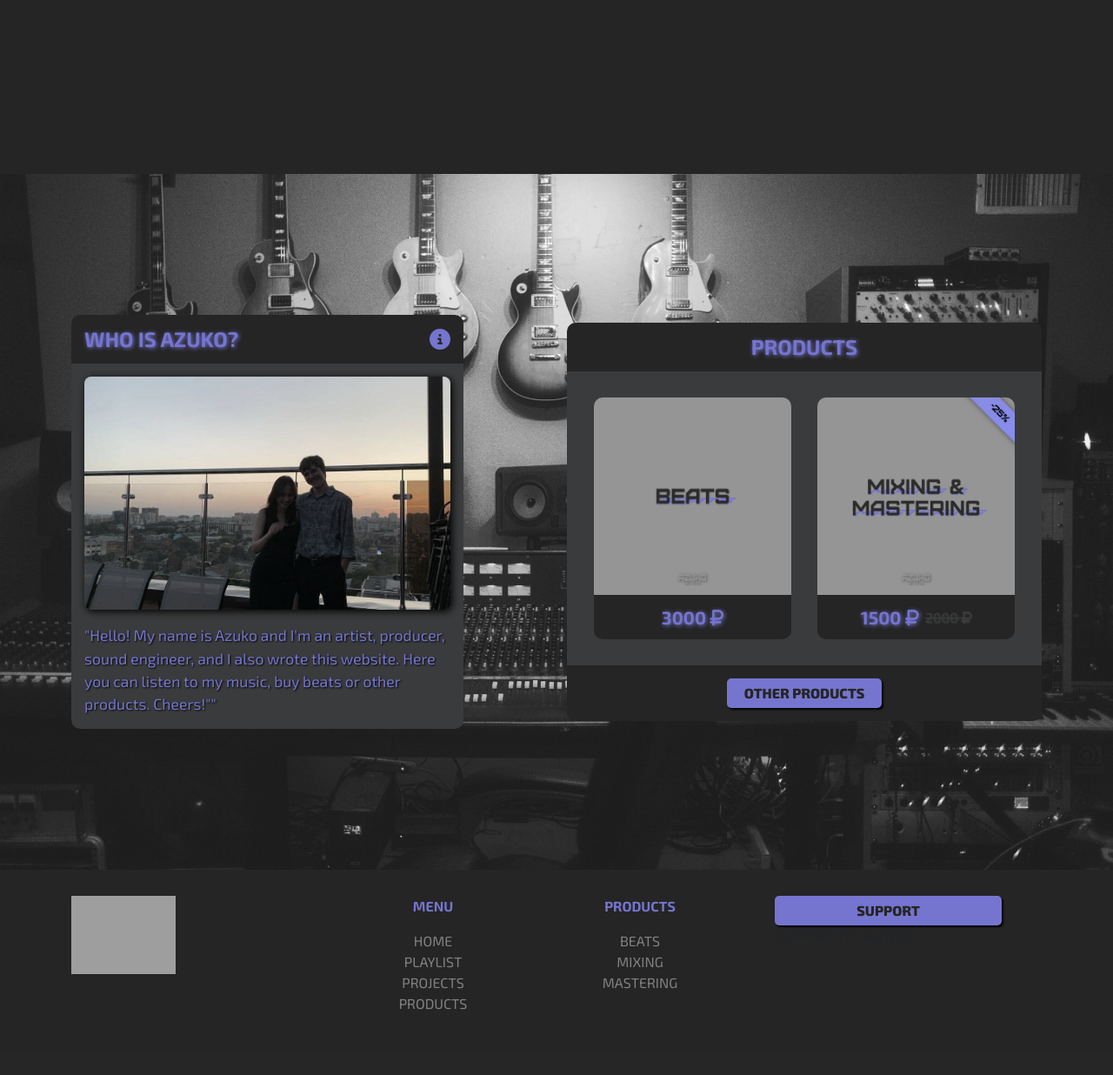
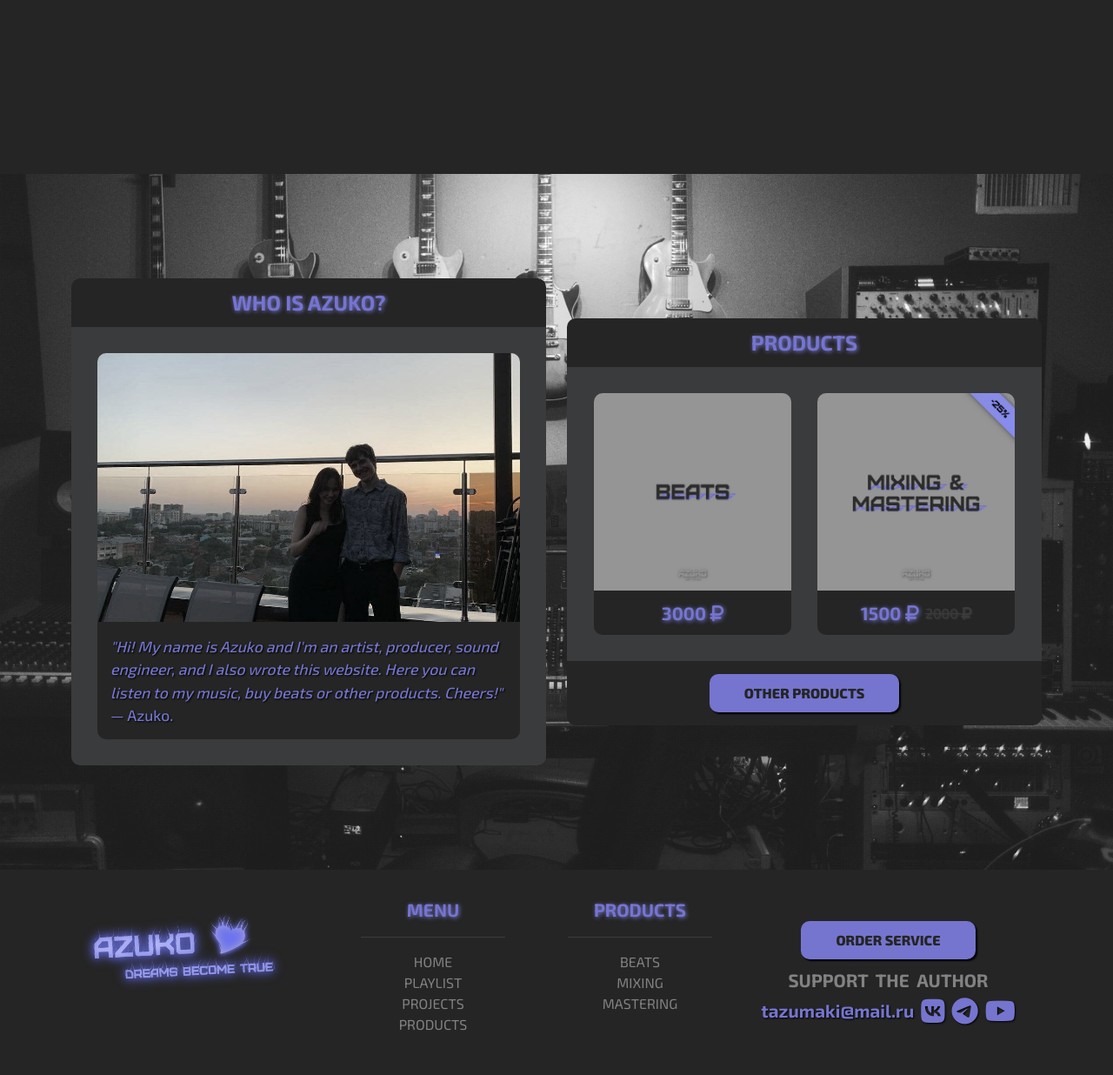
Before and after one commit to AzukoTazumaki/Azuko, a FastAPI app: page / in a window 1280 px wide. Shown: the part 1800-3036 px from the top of the page at 87% size. Before the commit the page ends 2961 px from the top, so only its background shows below. Run offline with FastAPI, Linux system fonts and the light colour scheme; some libraries are stand-ins or nearby versions; grey boxes are pictures that could not be loaded.

Commit message:
FastApi site v1.0.4 (upd visual 3)

```diff
--- a/static/css/style.css
+++ b/static/css/style.css
@@ -26,6 +26,9 @@
 .nav_container {
     background-color: var(--dark-gray-rgb);
     border-radius: 10px;
+    box-shadow:
+        3px -3px 10px rgba(30, 30, 30, .5),
+        -3px 3px 10px rgba(30, 30, 30, .5);
     transition: .3s;
 }
 
@@ -65,10 +68,15 @@
     padding: 30px;
 }
 
+footer hr {
+    color: rgb(130, 130, 130);
+}
+
 .footer_title {
     color: var(--periwinkle-purple-rgb);
+    text-shadow: 1px 1px 5px var(--periwinkle-purple-rgb);
     font-weight: bold;
-    font-size: 1em;
+    font-size: 1.3em;
     text-align: center;
 }
 
@@ -90,6 +98,24 @@
     padding: 0;
 }
 
+.support_description, .contacts {
+    color: rgb(130, 130, 130);
+    font-weight: 700;
+    font-size: 1.3em;
+    text-align: center;
+}
+
+.contacts a {
+    text-decoration: none;
+    color: var(--periwinkle-purple-rgb);
+    text-shadow: var(--black-shadow);
+    transition: .3s;
+}
+
+.contacts a:hover {
+    color: var(--periwinkle-purple-rgb-deep);
+}
+
 /* ————————————————————————————————————————————————— BACKGROUND ————————————————————————————————————————————————— */
 
 .main-1 {
@@ -108,6 +134,7 @@
 .main-3 {
     height: 100dvh;
     background-image: url(../images/bg_main/bg_main_3.jpg);
+    backdrop-filter: blur(4px);
 }
 
 /* ————————————————————————————————————————————————— MAIN 2 ————————————————————————————————————————————————— */
@@ -157,16 +184,16 @@
 
 .who_is_azuko {
     background-color: var(--dark-gray-rgb);
-    padding: 15px;
+    padding: 30px;
     border-bottom-left-radius: 10px;
     border-bottom-right-radius: 10px;
     color: var(--periwinkle-purple-rgb);
 }
 
 .who_is_azuko .who_is_azuko_img {
-    border-radius: 10px;
+    border-top-left-radius: 10px;
+    border-top-right-radius: 10px;
     filter: grayscale(.5);
-    box-shadow: 2px 2px 10px var(--black-rgb);
 }
 
 .who_is_azuko_div {
@@ -186,7 +213,11 @@
 .who_is_azuko_description {
     font-size: 1.1em;
     text-shadow: var(--black-shadow);
-    font-weight: 400;
+    font-weight: 500;
+    background-color: rgb(37, 37, 37);
+    padding: 15px;
+    border-bottom-left-radius: 10px;
+    border-bottom-right-radius: 10px;
 }
 
 .products_div .col-6:nth-of-type(1) {
@@ -238,20 +269,24 @@
     border-bottom-right-radius: 10px;
 }
 
-.other_products_button, .support_button {
+.other_products_button, .order_service_button {
     background-color: var(--periwinkle-purple-rgb);
     color: rgb(37, 37, 37);
-    padding: 5px 20px;
+    padding: 10px 40px;
     border: none;
     font-weight: 800;
     font-size: 1em;
     box-shadow: 2px 2px 2px rgb(0, 0, 0);
-    border-radius: 5px;
+    border-radius: 10px;
     transition: .3s;
 }
 
+.order_service_button {
+    padding: 10px 40px;
+}
+
 .other_products_button:hover,
-.support_button:hover {
+.order_service_button:hover {
     background-color: var(--periwinkle-purple-rgb-deep);
 }
 
--- a/templates/footer.html
+++ b/templates/footer.html
@@ -3,12 +3,12 @@
 <footer>
     <div class="container">
         <div class="row gap-5">
-            <div class="col-3">
-                <img src="{{url_for('static', path='/images/logo_azuko.svg')}}" width="120"
-                    alt="AZUKO">
+            <div class="col-3 d-flex flex-column justify-content-between align-items-center">
+                <img src="{{url_for('static', path='/images/footer_logo_azuko.png')}}" width="100%" alt="AZUKO">
             </div>
             <div class="col-2 text-uppercase">
                 <p class="footer_title">MENU</p>
+                <hr>
                 <ul>
                     <a href="/" class="footer_link">
                         <li>Home</li>
@@ -26,6 +26,7 @@
             </div>
             <div class="col-2 text-uppercase">
                 <p class="footer_title">PRODUCTS</p>
+                <hr>
                 <ul>
                     <a href="/" class="footer_link">
                         <li>Beats</li>
@@ -38,13 +39,17 @@
                     </a>
                 </ul>
             </div>
-            <div class="col-3">
+            <div class="col-3 d-flex flex-column justify-content-center align-items-center">
                 <a href="/" class="text-decoration-none">
-                    <div class="d-grid">
-                        <button class="support_button">SUPPORT</button>
-                    </div>
+                    <button class="order_service_button">ORDER SERVICE</button>
                 </a>
-                <p class="support_description">SUPPORT THE AUTHOR</p>
+                <p class="mb-0 mt-2 support_description">SUPPORT&nbsp;&nbsp;THE&nbsp;&nbsp;AUTHOR</p>
+                <div class="d-flex justify-content-between align-items-center column-gap-2 mt-1 contacts">
+                    <a href="/">tazumaki@mail.ru</a>
+                    <a href="/"><i class="fa-brands fa-vk fa-xl"></i></a>
+                    <a href="/"><i class="fa-brands fa-telegram fa-xl"></i></a>
+                    <a href="/"><i class="fa-brands fa-youtube fa-xl"></i></a>
+                </div>
             </div>
         </div>
     </div>
--- a/templates/home_content/main_3.html
+++ b/templates/home_content/main_3.html
@@ -4,23 +4,24 @@
     <div class="container">
         <div class="row d-flex align-items-center vh-100">
 
-            <div class="col-5">
-                <div class="d-flex justify-content-between align-items-center who_is_azuko_div">
+            <div class="col-6">
+                <div class="d-flex justify-content-center align-items-center who_is_azuko_div">
                     <span class="who_is_azuko_title">WHO IS AZUKO?</span>
-                    <i class="fa-solid fa-circle-info fa-xl"></i>
                 </div>
                 <div class="who_is_azuko">
-                    <img class="who_is_azuko_img rounded-3 mb-3" src="../../static/images/other/who_is_azuko.jpg"
-                        width="100%" alt="">
-                    <p class="m-0 who_is_azuko_description">
-                        "Hello! My name is Azuko and I'm an artist, producer, sound engineer, and I also wrote this
-                        website.
-                        Here you can listen to my music, buy beats or other products. Cheers!""
-                    </p>
+                    <div class="who_is_azuko_card">
+                        <img class="who_is_azuko_img" src="../../static/images/other/who_is_azuko.jpg"
+                            width="100%" alt="">
+                        <p class="m-0 who_is_azuko_description">
+                            <em>"Hi! My name is Azuko and I'm an artist, producer, sound engineer, and I also wrote this
+                                website.
+                                Here you can listen to my music, buy beats or other products. Cheers!"</em> — Azuko.
+                        </p>
+                    </div>
                 </div>
             </div>
 
-            <div class="offset-1 col-6">
+            <div class="col-6">
                 <div class="d-flex justify-content-center align-items-center products_title_div">
                     <p class="m-0 text-center products_title">PRODUCTS</p>
                 </div>
```
Also changed, not shown: static/images/footer_logo_azuko.jpg (added), static/images/footer_logo_azuko.png (added).
